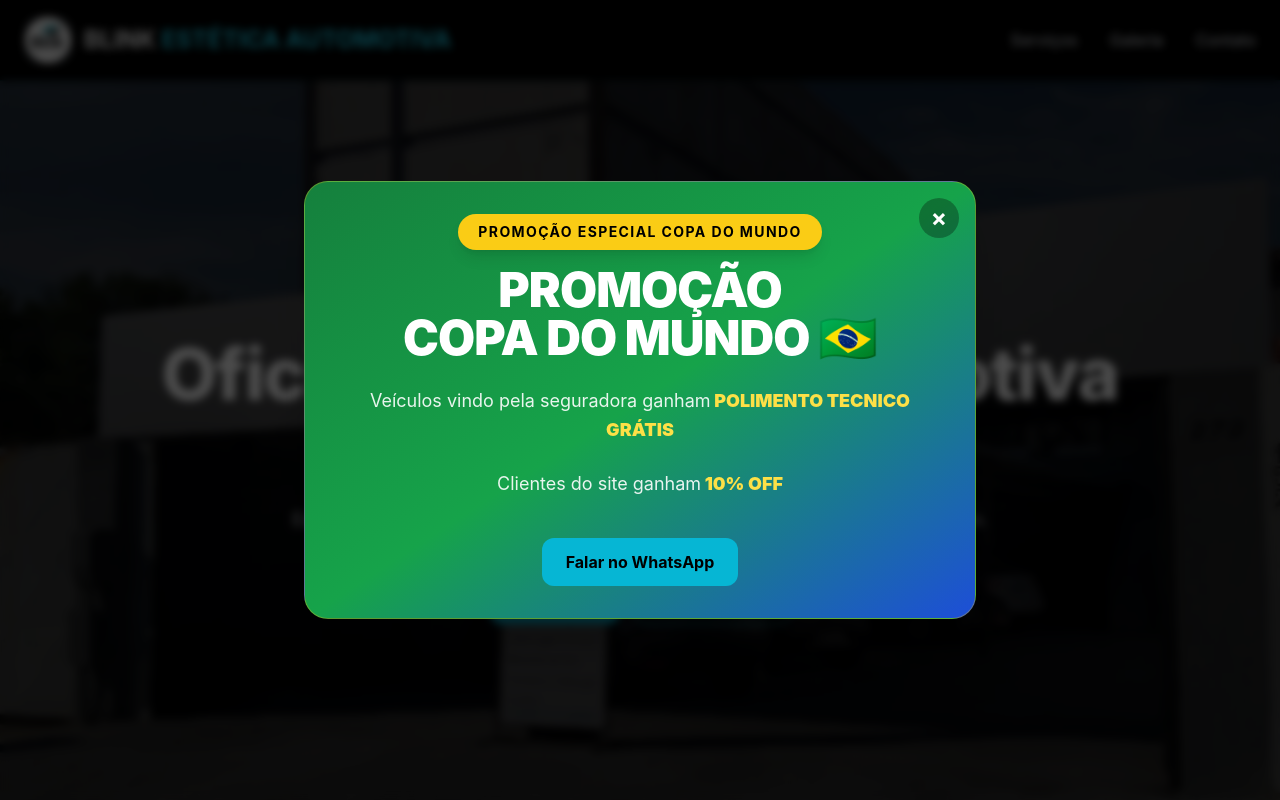
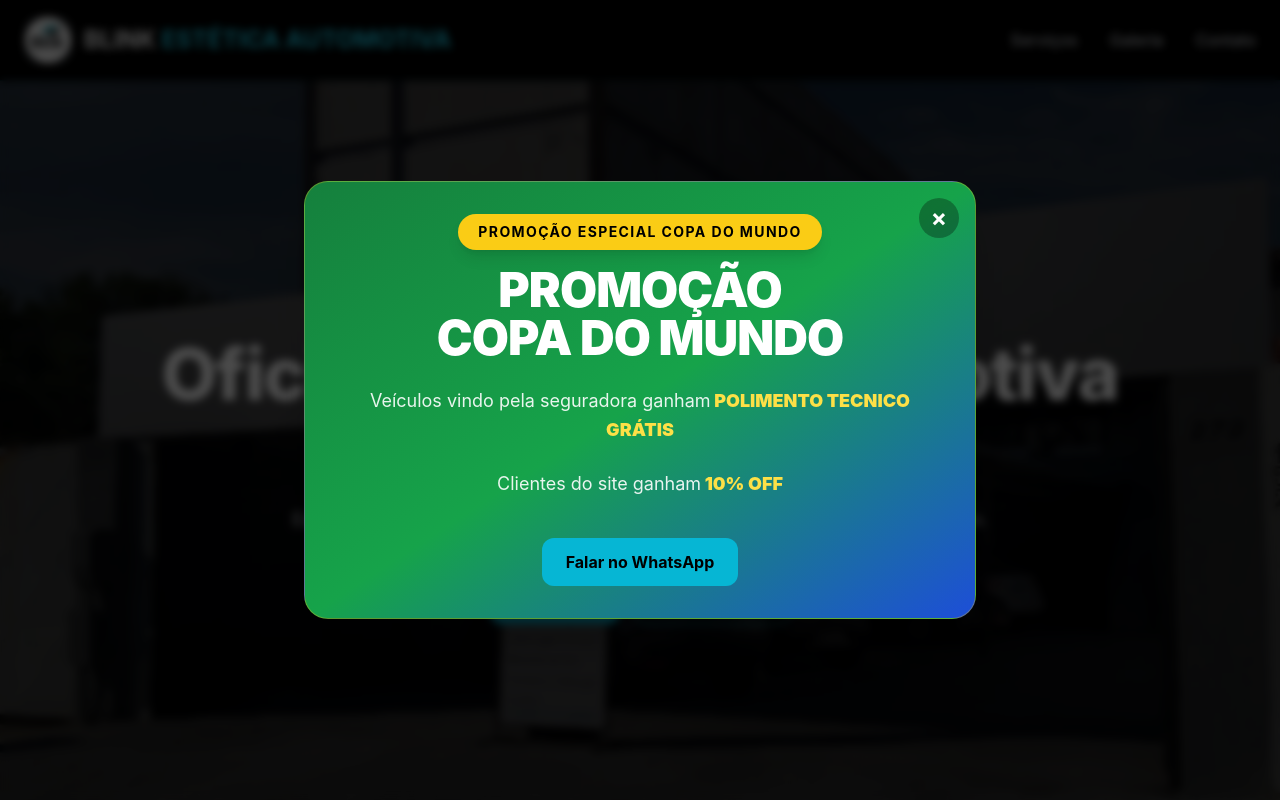
Before and after one commit to salsa200-prog/blink-estetica, a Next.js app: page / in a window 1280 px wide. Shown: the top 800 px of the page. Built offline with nearby package versions, Linux system fonts and the light colour scheme.

Commit message:
Update page.jsx

```diff
--- a/app/page.jsx
+++ b/app/page.jsx
@@ -119,7 +119,7 @@ export default function Home() {
               <h2 className="mb-6 text-4xl font-black leading-tight text-white md:text-5xl">
                 PROMOÇÃO
                 <br />
-                COPA DO MUNDO 🇧🇷
+                COPA DO MUNDO
               </h2>
 
               <p className="mx-auto mb-6 max-w-xl text-lg leading-relaxed text-white/90">
```
